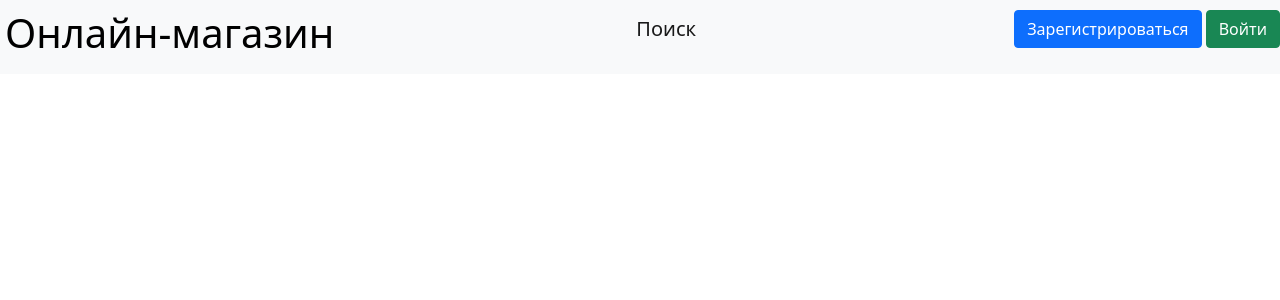
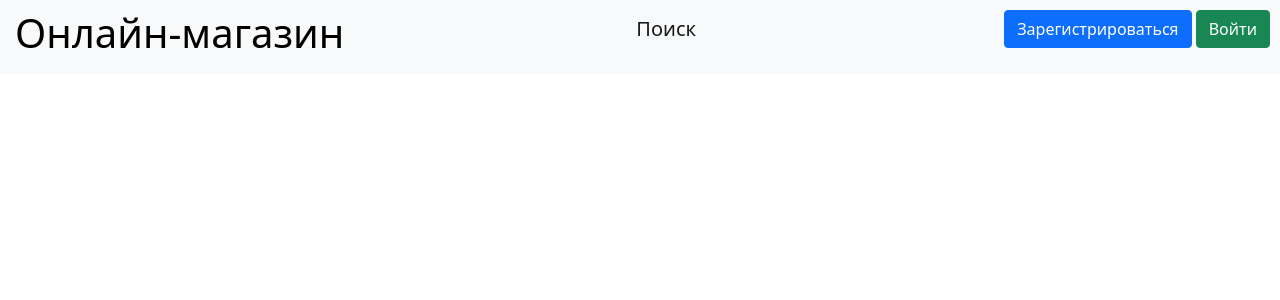
Before and after one commit to Nikita112003/web-project, a Flask app: page / in a window 1280 px wide. Shown: the top 300 px of the page. Run offline with Flask 2, Linux system fonts and the light colour scheme; data that the repository does not hold is empty; some libraries are stand-ins or nearby versions.

Commit message:
Add files via upload

```diff
--- a/static/css/style.css
+++ b/static/css/style.css
@@ -17,8 +17,14 @@ section {
 .product-container {
     margin: 10px;
     position: relative;
+    border: 1px solid lightgray;
 }
 img.product_photo {
     float: left;
     margin-right: 15px;
 }
+
+.navbar {
+    padding-right: 10px;
+    padding-left: 10px;
+}
```
